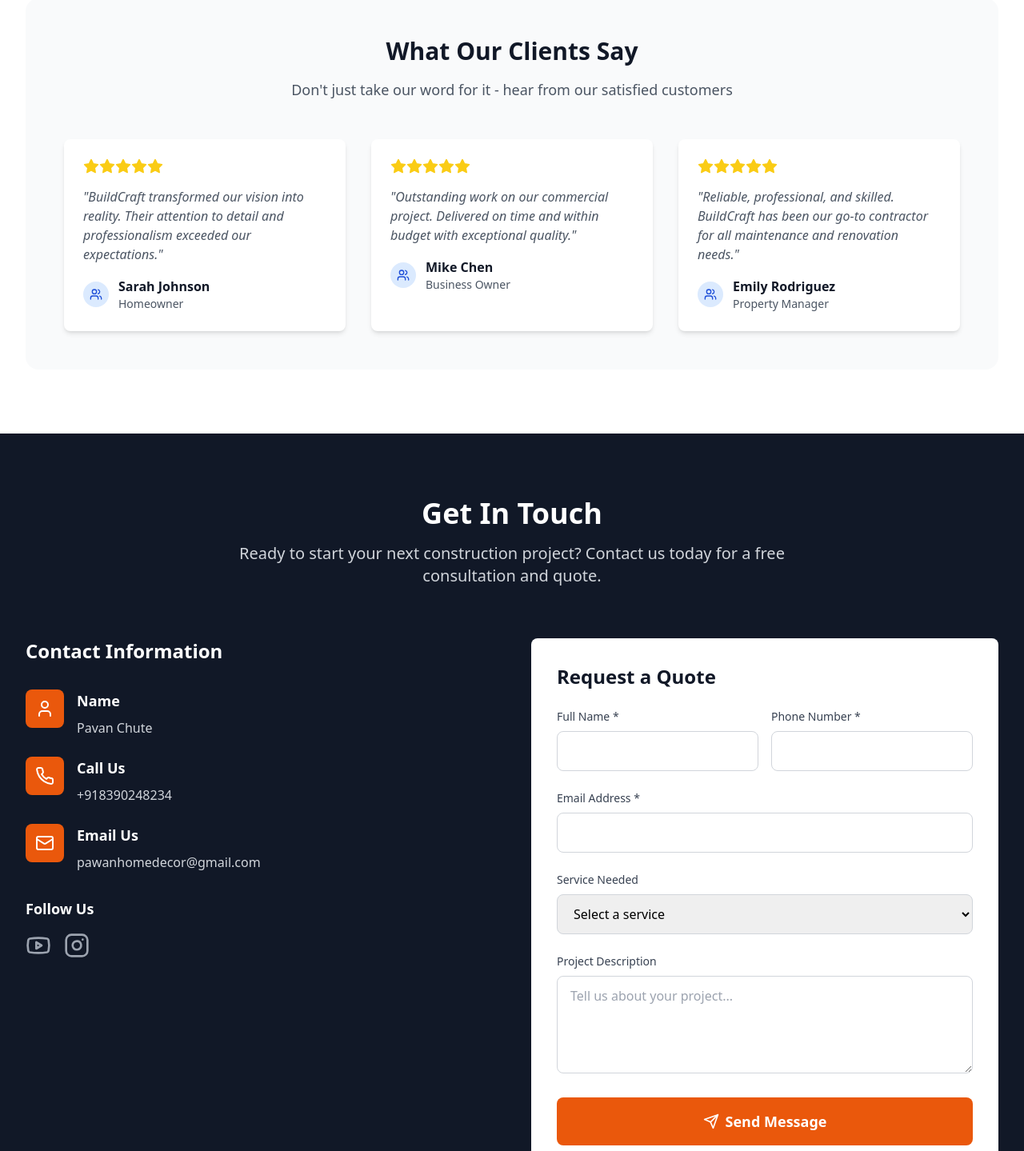
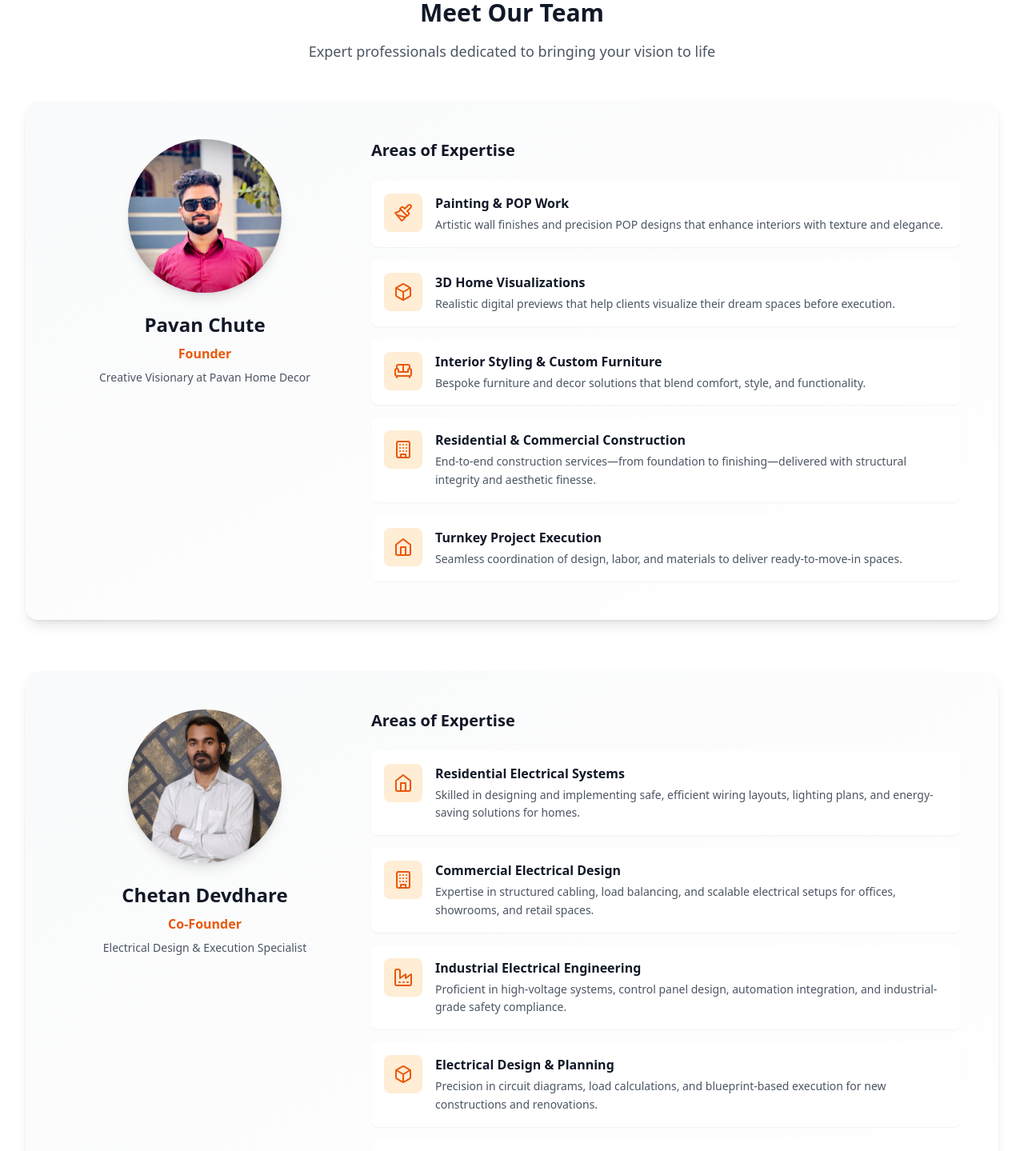
Before and after one commit to pavanchute/phd_website, a React (Vite) app: page / in a window 1280 px wide. Shown: the part 4340-5779 px from the top of the page at 80% size. Built offline with nearby package versions, Linux system fonts and the light colour scheme.

Commit message:
Updated About.tsx

```diff
--- a/src/components/About.tsx
+++ b/src/components/About.tsx
@@ -1,5 +1,7 @@
 import React from 'react';
-import { CheckCircle, Star, Users } from 'lucide-react';
+import { CheckCircle, Paintbrush, Box, Sofa, Building, Home, Zap, Factory, Wrench, Hammer } from 'lucide-react';
+import pavanImage from '../assets/Pavan_founder.jpg';
+import chetanImage from '../assets/Chetan_Co-Founder.jpg';
 
 const About = () => {
   const achievements = [
@@ -11,24 +13,41 @@ const About = () => {
     '24/7 emergency response services'
   ];
 
-  const testimonials = [
+  const teamMembers = [
     {
-      name: 'Sarah Johnson',
-      role: 'Homeowner',
-      content: 'BuildCraft transformed our vision into reality. Their attention to detail and professionalism exceeded our expectations.',
-      rating: 5
+      name: 'Pavan Chute',
+      role: 'Founder',
+      title: 'Creative Visionary at Pavan Home Decor',
+      image: pavanImage,
+      expertise: [
+        { icon: Paintbrush, text: 'Painting & POP Work', desc: 'Artistic wall finishes and precision POP designs that enhance interiors with texture and elegance.' },
+        { icon: Box, text: '3D Home Visualizations', desc: 'Realistic digital previews that help clients visualize their dream spaces before execution.' },
+        { icon: Sofa, text: 'Interior Styling & Custom Furniture', desc: 'Bespoke furniture and decor solutions that blend comfort, style, and functionality.' },
+        { icon: Building, text: 'Residential & Commercial Construction', desc: 'End-to-end construction services—from foundation to finishing—delivered with structural integrity and aesthetic finesse.' },
+        { icon: Home, text: 'Turnkey Project Execution', desc: 'Seamless coordination of design, labor, and materials to deliver ready-to-move-in spaces.' }
+      ]
     },
     {
-      name: 'Mike Chen',
-      role: 'Business Owner',
-      content: 'Outstanding work on our commercial project. Delivered on time and within budget with exceptional quality.',
-      rating: 5
+      name: 'Chetan Devdhare',
+      role: 'Co-Founder',
+      title: 'Electrical Design & Execution Specialist',
+      image: chetanImage,
+      expertise: [
+        { icon: Home, text: 'Residential Electrical Systems', desc: 'Skilled in designing and implementing safe, efficient wiring layouts, lighting plans, and energy-saving solutions for homes.' },
+        { icon: Building, text: 'Commercial Electrical Design', desc: 'Expertise in structured cabling, load balancing, and scalable electrical setups for offices, showrooms, and retail spaces.' },
+        { icon: Factory, text: 'Industrial Electrical Engineering', desc: 'Proficient in high-voltage systems, control panel design, automation integration, and industrial-grade safety compliance.' },
+        { icon: Box, text: 'Electrical Design & Planning', desc: 'Precision in circuit diagrams, load calculations, and blueprint-based execution for new constructions and renovations.' },
+        { icon: Wrench, text: 'Maintenance & Troubleshooting', desc: 'Quick diagnosis and resolution of electrical faults, system upgrades, and preventive maintenance for all sectors.' }
+      ]
     },
     {
-      name: 'Emily Rodriguez',
-      role: 'Property Manager',
-      content: 'Reliable, professional, and skilled. BuildCraft has been our go-to contractor for all maintenance and renovation needs.',
-      rating: 5
+      name: 'Mahesh Chaure',
+      role: 'Civil Contractor',
+      title: 'Construction & Civil Engineering Expert',
+      image: null,
+      expertise: [
+        { icon: Hammer, text: 'Civil Construction', desc: 'Expert in structural construction and civil engineering projects.' }
+      ]
     }
   ];
 
@@ -72,28 +91,48 @@ const About = () => {
           </div>
         </div>
 
-        <div className="bg-gray-50 rounded-2xl p-8 md:p-12">
+        <div className="mb-20">
           <div className="text-center mb-12">
-            <h3 className="text-3xl font-bold text-gray-900 mb-4">What Our Clients Say</h3>
-            <p className="text-lg text-gray-600">Don't just take our word for it - hear from our satisfied customers</p>
+            <h3 className="text-3xl font-bold text-gray-900 mb-4">Meet Our Team</h3>
+            <p className="text-lg text-gray-600">Expert professionals dedicated to bringing your vision to life</p>
           </div>
 
-          <div className="grid grid-cols-1 md:grid-cols-3 gap-8">
-            {testimonials.map((testimonial, index) => (
-              <div key={index} className="bg-white rounded-lg p-6 shadow-md">
-                <div className="flex items-center mb-4">
-                  {[...Array(testimonial.rating)].map((_, i) => (
-                    <Star key={i} className="h-5 w-5 text-yellow-400 fill-current" />
-                  ))}
-                </div>
-                <p className="text-gray-600 mb-4 italic">"{testimonial.content}"</p>
-                <div className="flex items-center">
-                  <div className="bg-blue-100 p-2 rounded-full mr-3">
-                    <Users className="h-4 w-4 text-blue-700" />
+          <div className="space-y-16">
+            {teamMembers.map((member, index) => (
+              <div key={index} className="bg-gradient-to-br from-gray-50 to-white rounded-2xl shadow-lg overflow-hidden">
+                <div className="grid grid-cols-1 lg:grid-cols-3 gap-8 p-8 md:p-12">
+                  <div className="lg:col-span-1 flex flex-col items-center text-center">
+                    {member.image ? (
+                      <img
+                        src={member.image}
+                        alt={member.name}
+                        className="w-48 h-48 rounded-full object-cover shadow-lg mb-6"
+                      />
+                    ) : (
+                      <div className="w-48 h-48 rounded-full bg-gradient-to-br from-orange-500 to-orange-600 flex items-center justify-center shadow-lg mb-6">
+                        <span className="text-5xl font-bold text-white">{member.name.charAt(0)}</span>
+                      </div>
+                    )}
+                    <h4 className="text-2xl font-bold text-gray-900 mb-2">{member.name}</h4>
+                    <p className="text-orange-600 font-semibold mb-2">{member.role}</p>
+                    <p className="text-gray-600 text-sm">{member.title}</p>
                   </div>
-                  <div>
-                    <div className="font-semibold text-gray-900">{testimonial.name}</div>
-                    <div className="text-sm text-gray-600">{testimonial.role}</div>
+
+                  <div className="lg:col-span-2">
+                    <h5 className="text-xl font-bold text-gray-900 mb-6">Areas of Expertise</h5>
+                    <div className="space-y-4">
+                      {member.expertise.map((skill, skillIndex) => (
+                        <div key={skillIndex} className="flex items-start space-x-4 p-4 bg-white rounded-lg shadow-sm hover:shadow-md transition-shadow">
+                          <div className="bg-orange-100 p-3 rounded-lg flex-shrink-0">
+                            <skill.icon className="h-6 w-6 text-orange-600" />
+                          </div>
+                          <div>
+                            <h6 className="font-semibold text-gray-900 mb-1">{skill.text}</h6>
+                            <p className="text-gray-600 text-sm leading-relaxed">{skill.desc}</p>
+                          </div>
+                        </div>
+                      ))}
+                    </div>
                   </div>
                 </div>
               </div>
```
